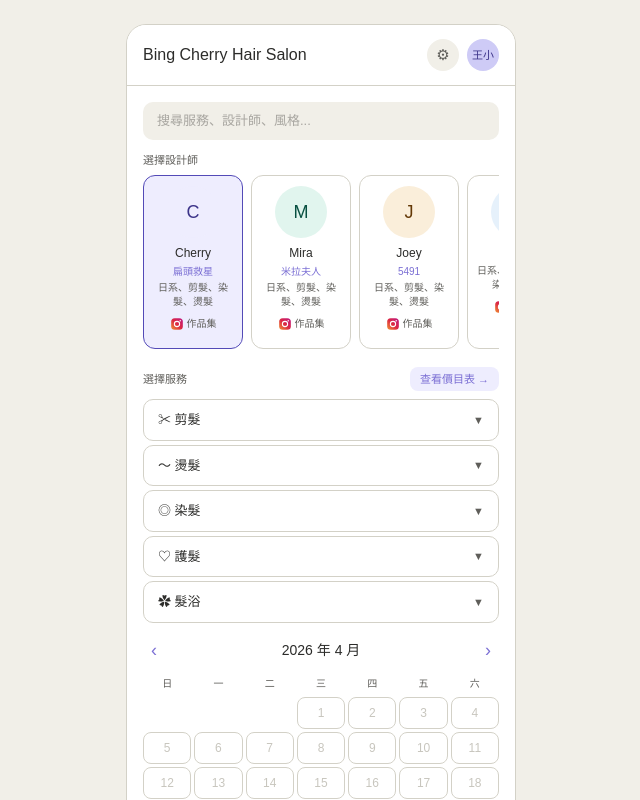
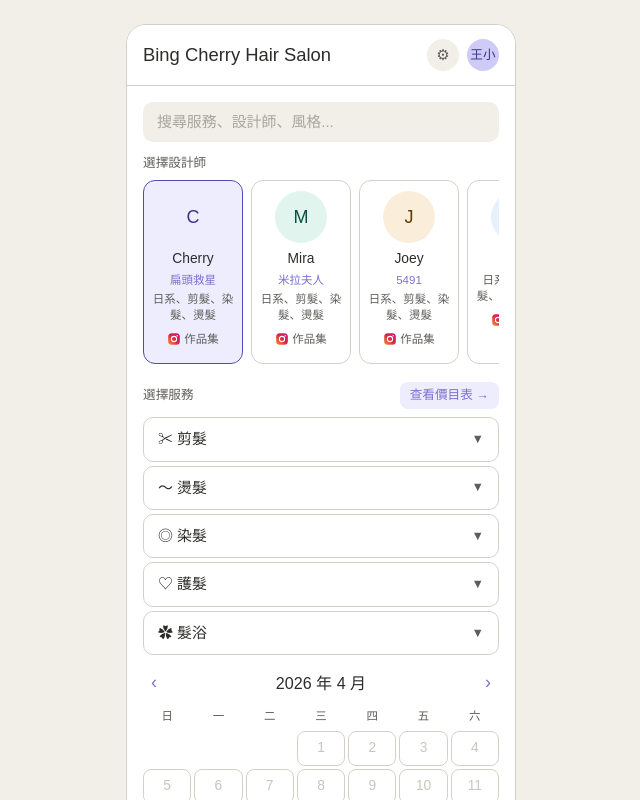
Before and after one commit to qazvyok-glitch/hair-booking, a Next.js app: page / in a window 1280 px wide. Shown: the top 800 px of the page, without its empty margins (319-959 px from the left). Built offline with nearby package versions, Linux system fonts and the light colour scheme.

Commit message:
“fontSize”

```diff
--- a/app/page.tsx
+++ b/app/page.tsx
@@ -86,9 +86,9 @@ const lunchBreak : string[] = [];
 const weekDays = ["日", "一", "二", "三", "四", "五", "六"];
 
 const fontSizes = [
-  { label: "小", value: 0.85 },
-  { label: "中", value: 1 },
-  { label: "大", value: 1.15 },
+  { label: "小", value: 1 },
+  { label: "中", value: 1.15 },
+  { label: "大", value: 1.5 },
 ];
 
 function buildCalendar(year: number, month: number) {
```
